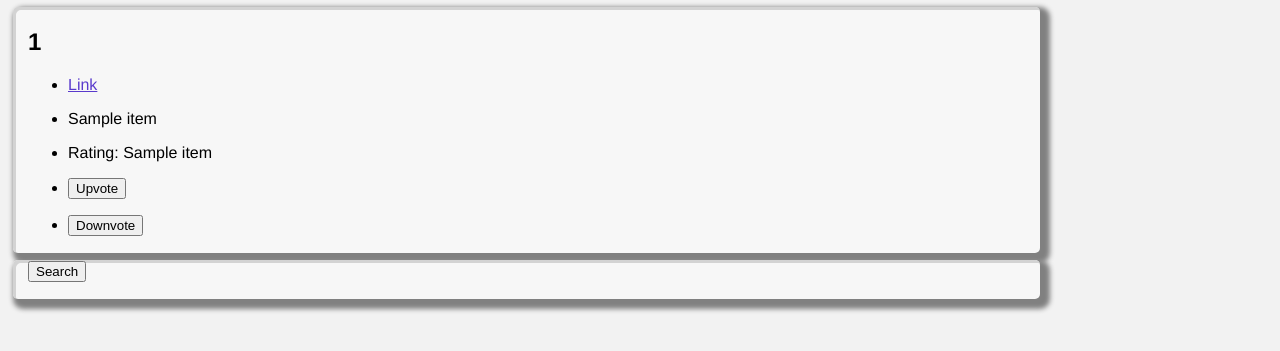
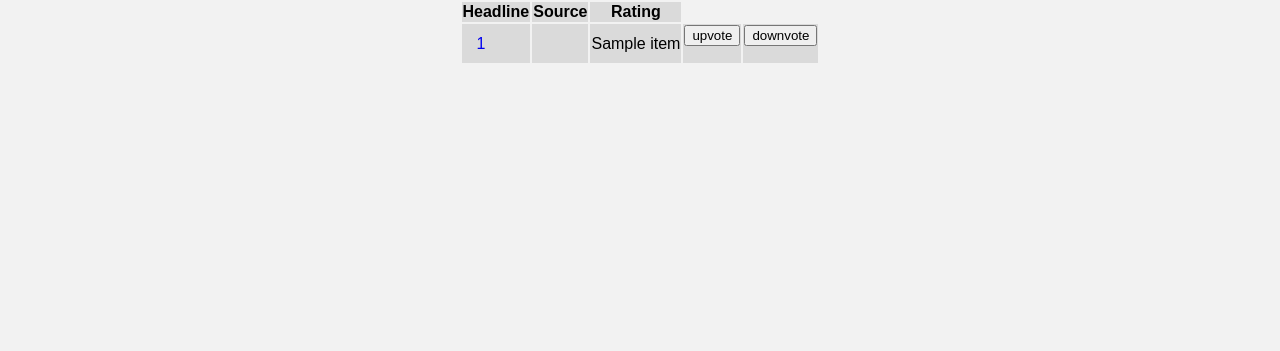
Before and after one commit to nickmassey/paraNews, a Flask app: template templates/results.html in a window 1280 px wide. Shown: the part 98-449 px from the top of the page. Run offline with Flask 2, Linux system fonts and the light colour scheme; the template is opened without the code that fills it: most values are stand-ins (such as "Sample title", 1, 10 or a date in 2020).

Commit message:
Major overhaul

```diff
--- a/main.py
+++ b/main.py
@@ -39,8 +39,22 @@ def getRatings(usrSearch):
         rating = mycursor.fetchall()
         item.append(rating[0][0])
     mycursor.reset()
+    mydb.commit()
 
     return(usrSearch)
+
+def upVote(headline):
+    sql = "UPDATE article_ratings SET rating = rating + 1 WHERE headline = %s"
+    val = headline
+    mycursor.execute(sql, (val,))
+    mydb.commit()
+
+def downVote(headline):
+    sql = "UPDATE article_ratings SET rating = rating - 1 WHERE headline = %s"
+    val = headline
+    mycursor.execute(sql, (val,))
+    mydb.commit()
+
 
 @app.route('/')
 def home():
@@ -56,6 +70,7 @@ def results():
     if request.method == 'GET':
         return f"The URL /data is accessed directly. Try going to '/search' to submit form"
     if request.method == 'POST':
+
         search_data = request.form
 
         apSearch = apApiSearch(search_data)
@@ -69,15 +84,20 @@ def results():
 
         return render_template('results.html', usrSearch = usrSearch)
 
-@app.route('/vote')
+@app.route('/vote', methods=['POST'])
 def vote():
         if request.method == 'POST':
-            if request.form['Submit_Button'] == 'Upvote':
-                print('upvote')
-            if request.form['Submit_Button'] == 'downvote':
-                print('downvote')
+            headLine = list(request.form.keys())
+            vote = list(request.form.values())
+            vote = vote[0]
+            headLine = headLine[0]
+            if(vote == "upvote"):
+                print(headLine)
+                upVote(headLine)
+            elif(vote == "downvote"):
+                downVote(headLine)
 
-            return redirect(request.url)
+            return redirect('/search')
 
 
 if __name__ == "__main__":
--- a/static/styles/styles.css
+++ b/static/styles/styles.css
@@ -12,25 +12,58 @@ a {
 	text-decoration: none;
 }
 
+
+.center {
+	margin-left: auto;
+	margin-right: auto;
+}
+
+tr {
+	border: 1px solid black;
+	font-family: Arial, Helvetica, sans-serif;
+	font-style: bolder;
+	max-width: fit-content;
+}
+
+.headline {
+	padding-left: 15px;
+}
+
+tr:nth-child(odd) {background-color: #dadada;}
+tr:hover {background-color: rgb(194, 185, 230);}
+
+
 .header a {
 	color: rgb(89, 58, 204);
 }
 
 .result {
-	width: 80%;
+	width: 90%;
+	height: 25%;
 	border-style: solid, ridge, #e8e8e8;
 	border-radius:  5px;
 	background: #f7f7f7;
 	box-shadow: 5px 5px 5px 5px grey, 3px 3px lightgrey inset;
 	margin: 7px 7px 5px 5px;
-	padding: 1px 1px 1px 15px;
+	padding: 1px 1px 1px 5px;
 	font-family: Helvetica;
 }
 .result a {
-	text-decoration: underline;
+	text-decoration: none;
 	color: rgb(89, 58, 204);
 }
 
 body {
 	background:#f2f2f2;
 }
+
+.column {
+	float: left;
+	width: 25%;
+}
+
+.queries {
+	width: 350px;
+	display: inline-block;
+	color: blue;
+}
--- a/templates/home.html
+++ b/templates/home.html
@@ -4,7 +4,7 @@
 </div>
 
 <center>
-    <h1> New York Times Article Search v0.01 </h1>
+    <h1> News Aggregator v0.1 </h1>
 
 
 <form action="/search">
--- a/templates/results.html
+++ b/templates/results.html
@@ -1,38 +1,49 @@
 <html>
-<link rel="stylesheet" href="/static/styles/styles.css">
+
+<head>
+    <link rel="stylesheet" href="/static/styles/styles.css" type="text/css">
+</head>
+
 <div class="header">
     <a href= "/">ParaNews</a>
 </div>
 <body>
+    <table class="center">
+        <thead>
+            <th>Headline</th>
+            <th>Source</th>
+            <th>Rating</th>
+        </thead>
+        <tbody>
             {% for item in usrSearch %}
-    <div class = "result">
-        <h2> {{item[0]}}</h2>
-            <ul>
-                <!-- <li><p> {{item[1]}}</p></li> -->
-                <li><p><a href = {{item[1]}} >Link</a></p></li>
-                <li><p>{{item[2]}}</p></li>
-                <li><p>Rating:
+                <tr>
+                    <td class="headline"><a href = {{item[1]}}>{{item[0]}}</a></td>
+                    <td>
+                        {% if item[2] == "NYT" %}
+                            <img src="/static/res/nytLogo.png" alt="New York Times" style="width:55px;height:55px;">
+                        {% elif item[2] == "Guardian" %}
+                            <img src="/static/res/guarLogo.png" alt="The Guardian" style="width:55px;height:55px;">
+                        {% elif item[2] == "BBC" %}
+                            <img src="/static/res/bbcLogo.png" alt="BBC" style="width:55px;height:55px;">
+                        {% elif item[2] == "AP" %}
+                            <img src="/static/res/apLogo.png" alt="Alternative Press" style="width:55px;height:55px;">
+                        {% endif %}
+                    </td>
+                    <td style="text-align: center">
                         {% if item[3] > 4 %}
-                    <font color="green">{{item[3]}}</font></p></li>
+                            <font color="green" weight="bolder">{{item[3]}}</font></p></li>
                         {% elif item[3] < 0 %}
                             <font color="red">{{item[3]}}</font></p></li>
                         {% else %}
                             {{item[3]}}</font></p></li>
-                    {% endif %}
-                <li><form action="/vote" method = 'POST'>
-                    <input type="submit" name="Submit_Button" value = "Upvote" />
-                </form></li>
-                <li><form action="/vote">
-                    <input type="submit" name="Submit_Button" value = "Downvote" />
-                </form></li>
-            </ul>
-    </div>
+                        {% endif %}</td>
+                    <td><form action="/vote" method = "POST"><input type="submit" name="{{item[0]}}" value="upvote"></form></td>
+                    <td><form action="/vote" method = "POST"><input type="submit" name="{{item[0]}}" value="downvote"></form></td>
+                </tr>
             {% endfor %}
+        </tbody>
+    </table>
 
-<div class = "result">
-<form action="/search">
-    <input type="submit" value = "Search" />
-</form>
-</div>
+
 </body>
 </html>
```
Also changed, not shown: templates/search.html (+7 -4 lines), static/res/apLogo.png (added), static/res/bbcLogo.png (added), static/res/guarLogo.png (added), static/res/nytLogo.png (added). Lines whose indentation alone changed are shown as unchanged.
